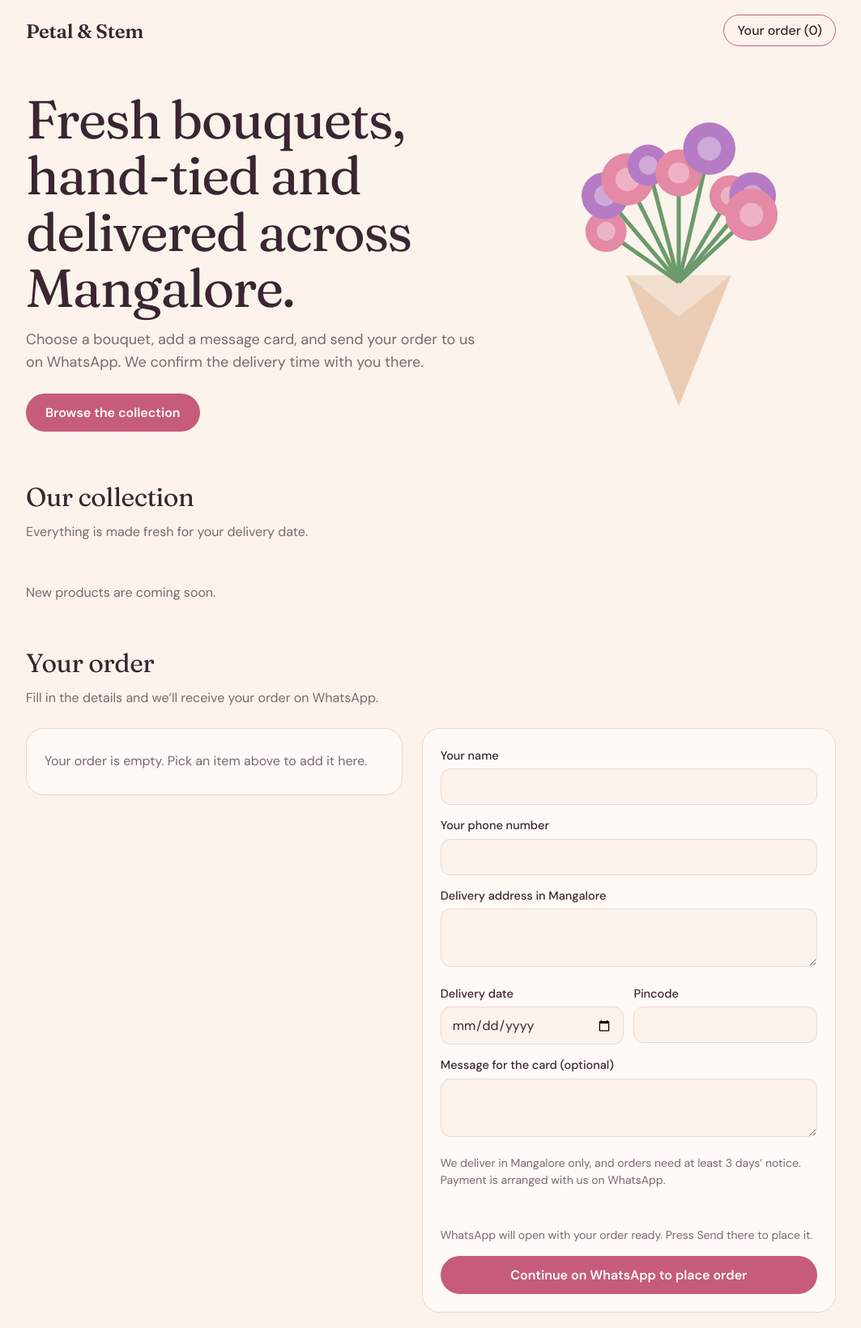
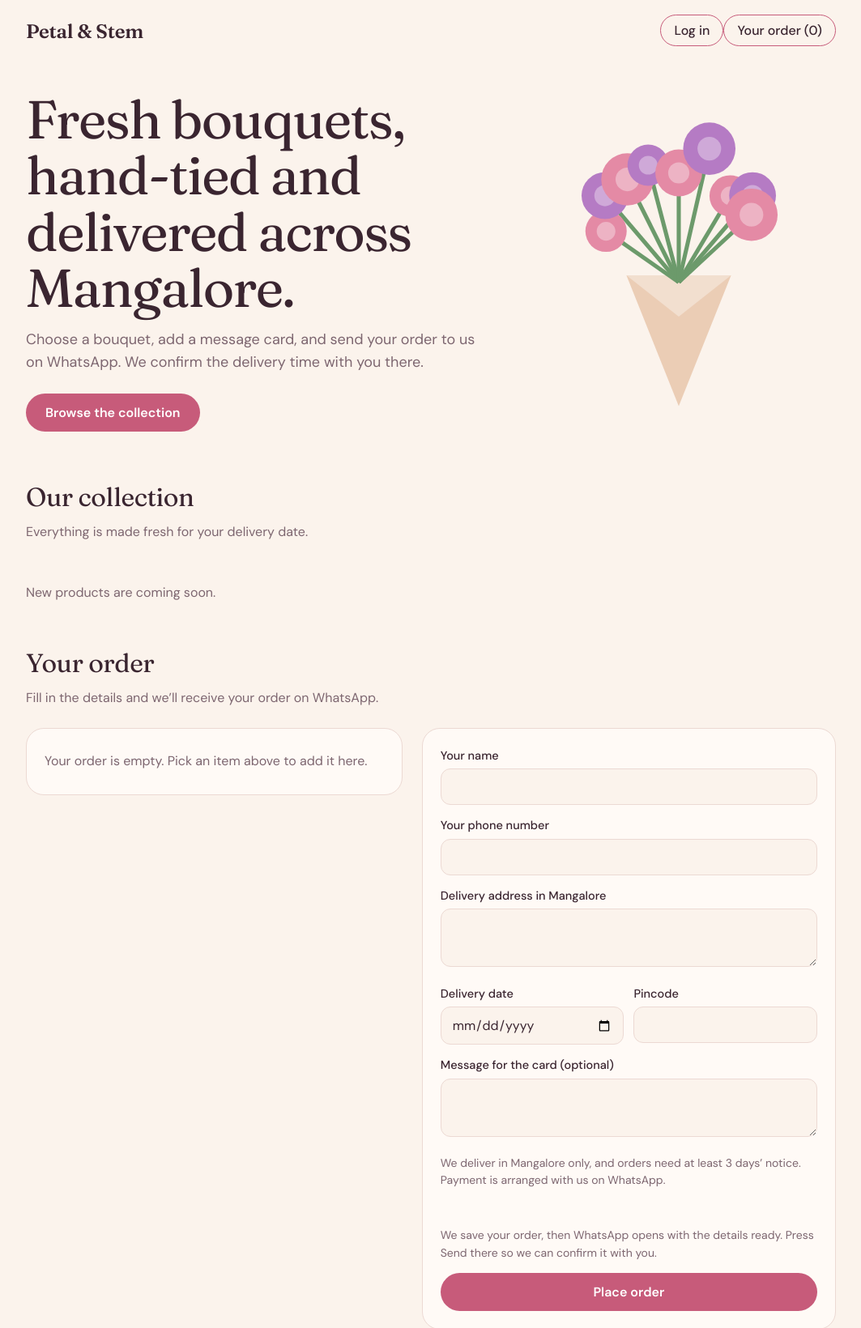
Before and after one commit to Iam1brahim/cakes-and-flower, a plain HTML site: page index.html in a window 1280 px wide. Shown: the top 1640 px of the page at 81% size, without its empty margins (108-1171 px from the left). Drawn offline with nearby package versions, Linux system fonts and the light colour scheme; no server answers.

Commit message:
Update index.html

```diff
--- a/index.html
+++ b/index.html
@@ -13,7 +13,7 @@
 <div class="wrap">
   <header>
     <div class="logo">Petal &amp; Stem</div>
-    <div class="nav"><a href="#order">Your order (<span id="count">0</span>)</a></div>
+    <div class="nav"><a id="acct" href="account.html">Log in</a><a href="#order">Your order (<span id="count">0</span>)</a></div>
   </header>
 
   <div class="hero">
@@ -40,6 +40,8 @@
         <div id="cart"></div>
       </div>
       <div class="panel">
+        <div id="gate" class="gate" hidden><strong>Log in to place your order.</strong> We save every order in your account so you can see it later.<div class="gate-links"><a class="btn sm" href="account.html?next=index.html%23order">Log in or sign up</a></div></div>
+        <div id="done" class="gate ok" hidden role="status"></div>
         <label for="name">Your name</label>
         <input id="name" autocomplete="name">
         <label for="phone">Your phone number</label>
@@ -54,8 +56,8 @@
         <textarea id="msg"></textarea>
         <p class="note">We deliver in <span class="city">Mumbai</span> only, and orders need at least <span class="lead">3</span> days’ notice. Payment is arranged with us on WhatsApp.</p>
         <p class="err" id="err" role="alert"></p>
-        <p class="note">WhatsApp will open with your order ready. Press Send there to place it.</p>
-        <button class="btn wa" id="send">Continue on WhatsApp to place order</button>
+        <p class="note">We save your order, then WhatsApp opens with the details ready. Press Send there so we can confirm it with you.</p>
+        <button class="btn wa" id="send">Place order</button>
       </div>
     </div>
   </section>
@@ -68,6 +70,7 @@
 
 <script src="https://cdn.jsdelivr.net/npm/@supabase/supabase-js@2.45.4/dist/umd/supabase.min.js"></script>
 <script src="config.js"></script>
+<script src="supa.js"></script>
 <script src="script.js"></script>
 </body>
 </html>
```
